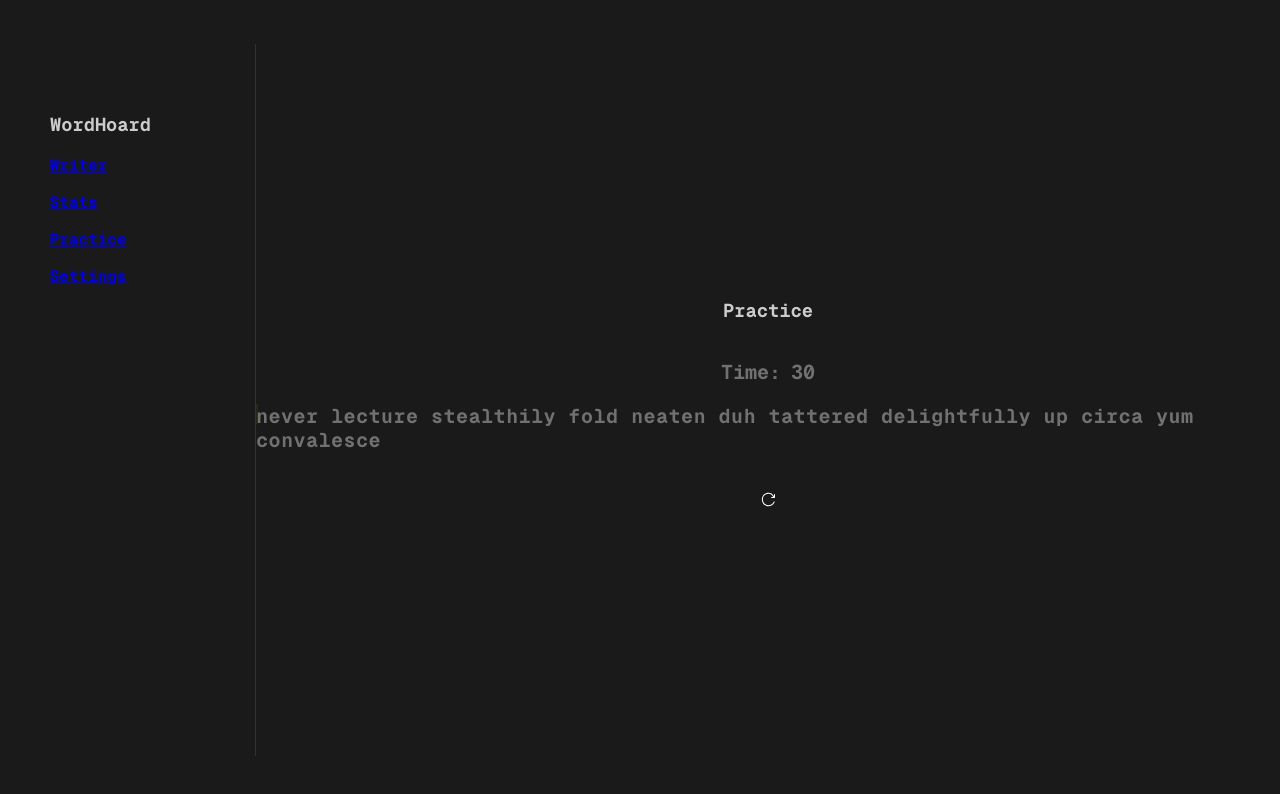
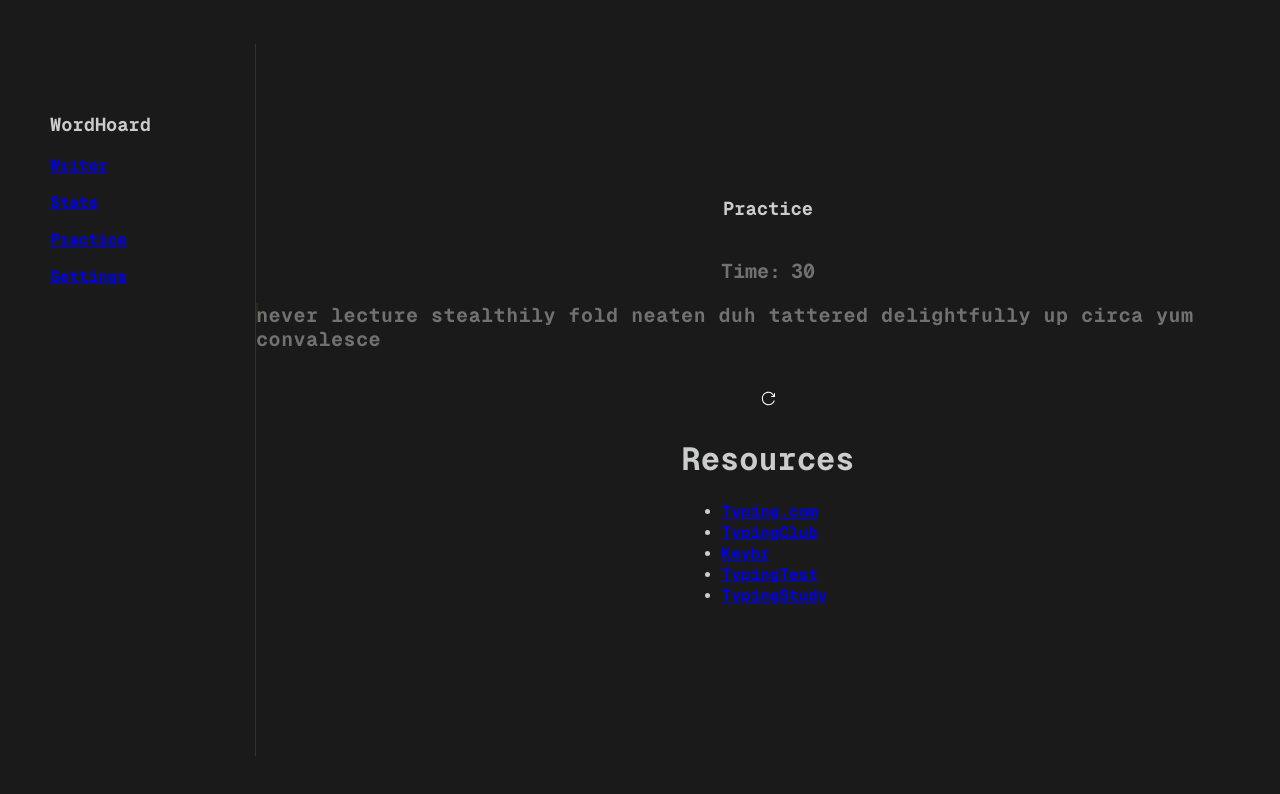
Before and after one commit to einargudnig/wordhoard, a React (Vite) app: page /practice in a window 1280 px wide. Shown: the top 794 px of the page. Built offline with nearby package versions, Linux system fonts and the light colour scheme.

Commit message:
I think we have everything to finish typing practice

```diff
--- /dev/null
+++ b/src/components/typing-practice/resources.tsx
@@ -0,0 +1,34 @@
+export function Resources() {
+  return (
+    <div className="resources">
+      <h1>Resources</h1>
+      <ul>
+        <li>
+          <a href="https://www.typing.com/" target="_blank">
+            Typing.com
+          </a>
+        </li>
+        <li>
+          <a href="https://www.typingclub.com/" target="_blank">
+            TypingClub
+          </a>
+        </li>
+        <li>
+          <a href="https://www.keybr.com/" target="_blank">
+            Keybr
+          </a>
+        </li>
+        <li>
+          <a href="https://www.typingtest.com/" target="_blank">
+            TypingTest
+          </a>
+        </li>
+        <li>
+          <a href="https://www.typingstudy.com/" target="_blank">
+            TypingStudy
+          </a>
+        </li>
+      </ul>
+    </div>
+  );
+}
--- a/src/pages/practice.tsx
+++ b/src/pages/practice.tsx
@@ -6,6 +6,7 @@ import { Restart } from "../components/typing-practice/restart-button";
 import { Results } from "../components/typing-practice/results";
 import { Words } from "../components/typing-practice/words";
 import { TypePracticeLayout } from "../components/typing-practice/typing-practice-layout";
+import { Resources } from "../components/typing-practice/resources";
 
 export function Practice() {
   const { words, typed, timeLeft, errors, state, restart, totalTyped } =
@@ -26,6 +27,7 @@ export function Practice() {
         accuracyPercentage={calculateAccuracyPercentage(errors, totalTyped)}
         total={totalTyped}
       />
+      <Resources />
     </div>
   );
 }
```
